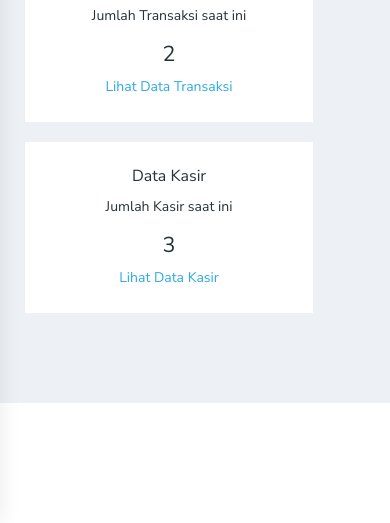
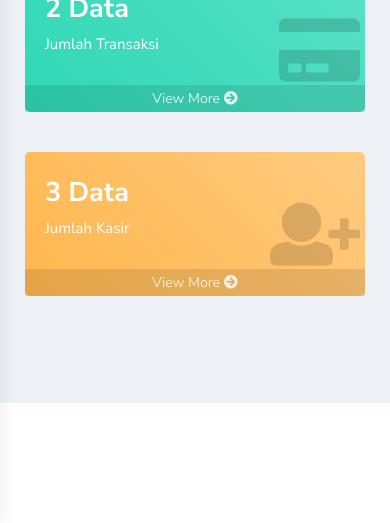
Before and after one commit to N0iire/kasirman, a PHP site: page /admin_page/index.php in a window 390 px wide. Shown: the part 321-844 px from the top of the page. Run offline with PHP 8.4, Linux system fonts and the light colour scheme; the visitor is signed in with stand-in values (Sample User, id 1); data comes from the database, SQL or seed files in the repository; some libraries are stand-ins or nearby versions.

Commit message:
change ui for card dashboard

```diff
--- a/admin_page/page/dashboard.php
+++ b/admin_page/page/dashboard.php
@@ -1,57 +1,63 @@
 <div class="row ">
-    <div class="col-md-4 text-center">
-        <div class="card" style="width: 18rem;">
-            <div class="card-body">
+    <div class="col-md-4 ">
 
+        <div class="card-box bg-blue">
             <?php
 
             $data_menu = $menu->get_count();
 
             ?>
 
-                <h5 class="card-title">Data Menu</h5>
-                <p class="card-text">Data menu yang tersedia</p>
-                <h4><?php
+            <div class="inner">
+                <h3> <?php
                         echo $data_menu['jmlMenu'];
-                    ?>
-                </h4>
-                <a href="index.php?p=menu" class="card-link">Lihat Data Menu</a>
+                        ?> Data</h3>
+                <p> Jumlah Menu</p>
             </div>
-
+            <div class="icon">
+                <i class="fa fa-utensils" aria-hidden="true"></i>
+            </div>
+            <a href="index.php?p=menu" class="card-box-footer">View More <i class="fa fa-arrow-circle-right"></i></a>
         </div>
     </div>
-    <div class="col-md-4 text-center">
-        <div class="card" style="width: 18rem;">
-            <div class="card-body">
+    <div class="col-md-4 ">
 
+        <div class="card-box bg-green">
             <?php
             $data_transaksi = $trans->get_count();
             ?>
+            <div class="inner">
+                <h3> <?php
+                        echo $data_transaksi['jmlTrans'];
+                        ?> Data</h3>
+                <p> Jumlah Transaksi </p>
+            </div>
+            <div class="icon">
+                <i class="fa fa-credit-card" aria-hidden="true"></i>
+            </div>
+            <a href="index.php?p=transaksi" class="card-box-footer">View More <i class="fa fa-arrow-circle-right"></i></a>
+        </div>
 
-                <h5 class="card-title">Data Transaksi</h5>
-                <p class="card-text">Jumlah Transaksi saat ini</p>
-                <h3><?php
-                    echo $data_transaksi['jmlTrans'];
-                    ?></h3>
-                <a href="index.php?p=transaksi" class="card-link">Lihat Data Transaksi</a>
+
     </div>
-        </div>
-    </div>
-    <div class="col-md-4 text-center">
-        <div class="card" style="width: 18rem;">
-            <div class="card-body">
+    <div class="col-md-4">
 
+
+        <div class="card-box bg-orange">
             <?php
             $data_kasir = $user->get_count();
             ?>
 
-                <h5 class="card-title">Data Kasir</h5>
-                <p class="card-text">Jumlah Kasir saat ini</p>
-                <h3><?php
+            <div class="inner">
+                <h3> <?php
                         echo $data_kasir['jmlKasir'];
-                    ?></h3>
-                <a href="index.php?p=menu" class="card-link">Lihat Data Kasir</a>
+                        ?> Data</h3>
+                <p> Jumlah Kasir</p>
+            </div>
+            <div class="icon">
+                <i class="fa fa-user-plus" aria-hidden="true"></i>
+            </div>
+            <a href="index.php?p=user" class="card-box-footer">View More <i class="fa fa-arrow-circle-right"></i></a>
         </div>
     </div>
 </div>
-</div>
```
Lines whose indentation alone changed are shown as unchanged.
